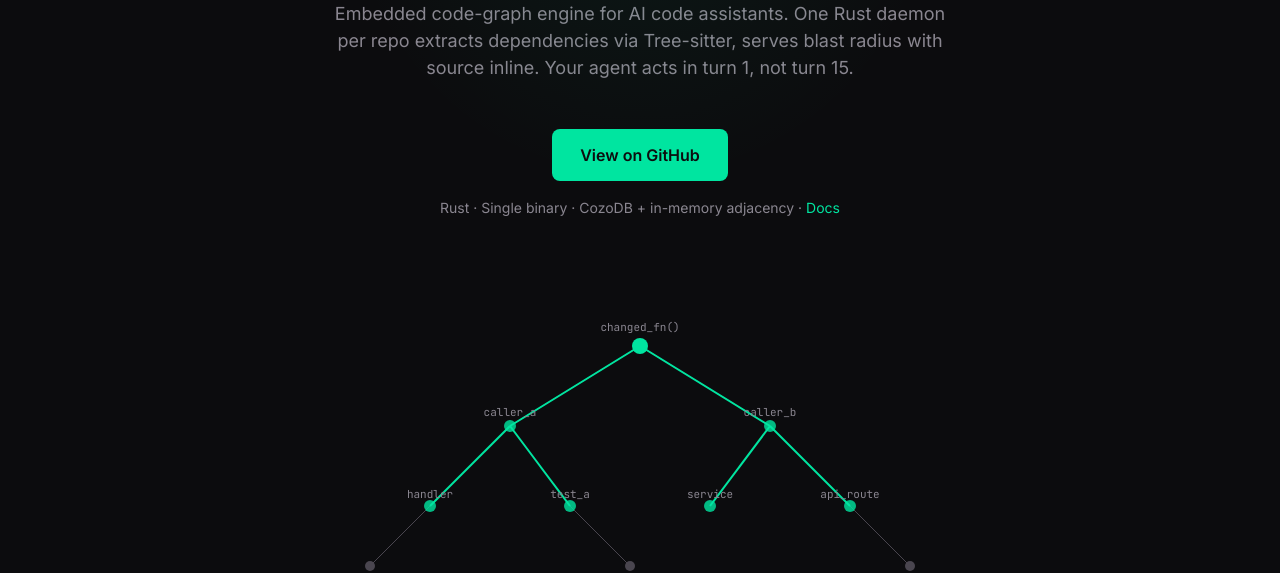
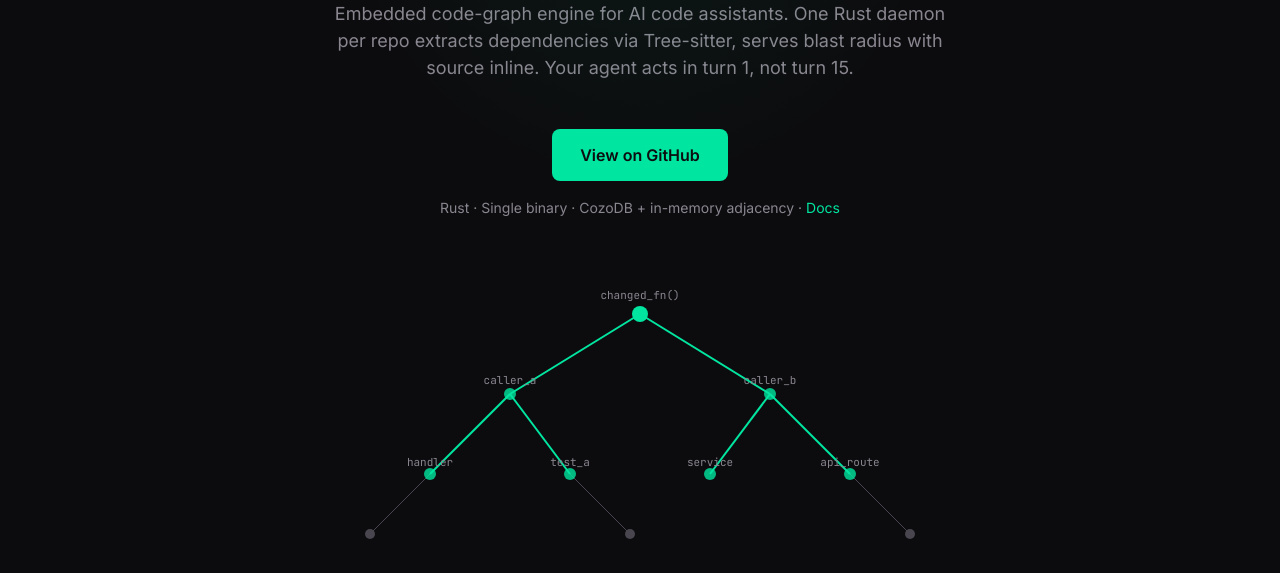
Before and after one commit to daviguides/graphite, an Astro site in the folder site/: page / in a window 1280 px wide. Shown: the part 262-835 px from the top of the page. Built offline with nearby package versions, Linux system fonts and the light colour scheme; Astro itself is replaced by a stand-in of ours.

Commit message:
fix(site): reduce gap between CTA and graph animation, tighten hero

```diff
--- a/site/src/styles/landing.css
+++ b/site/src/styles/landing.css
@@ -6,7 +6,7 @@
 }
 
 .hero {
-  padding: 48px 0 72px;
+  padding: 48px 0 32px;
   text-align: center;
   position: relative;
   overflow: hidden;
@@ -65,7 +65,7 @@
 }
 
 .graph-hero {
-  margin: 48px auto 0;
+  margin: 16px auto 0;
   max-width: 700px;
 }
 .graph-hero svg { width: 100%; height: auto; }
```
